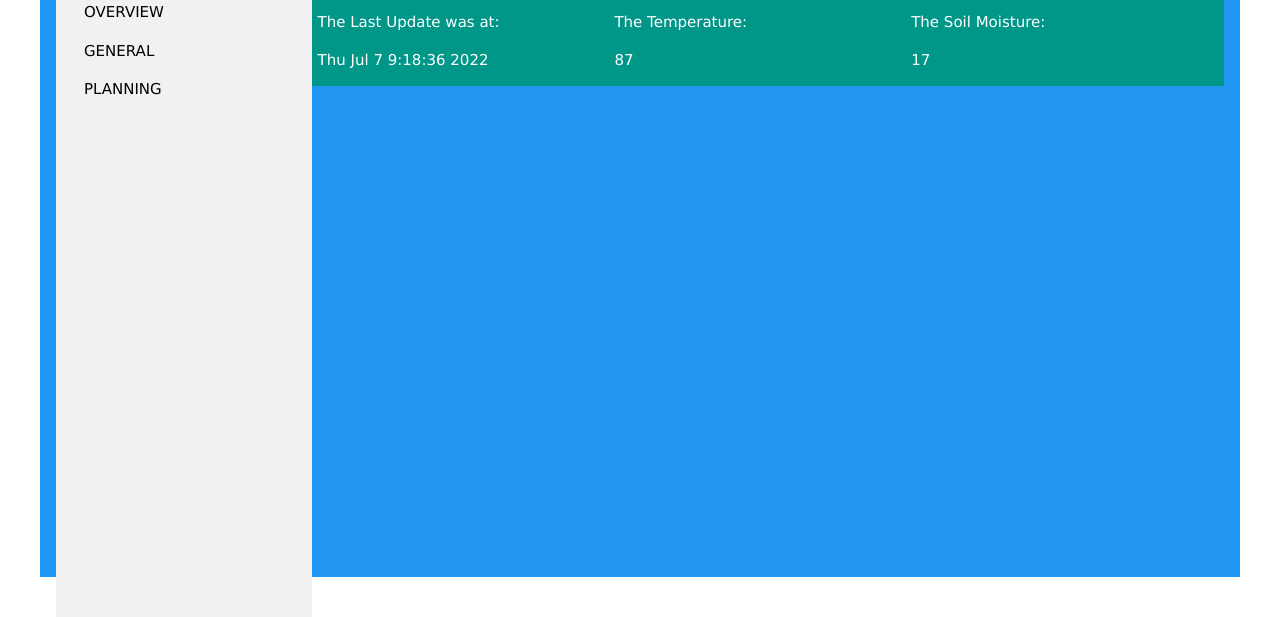
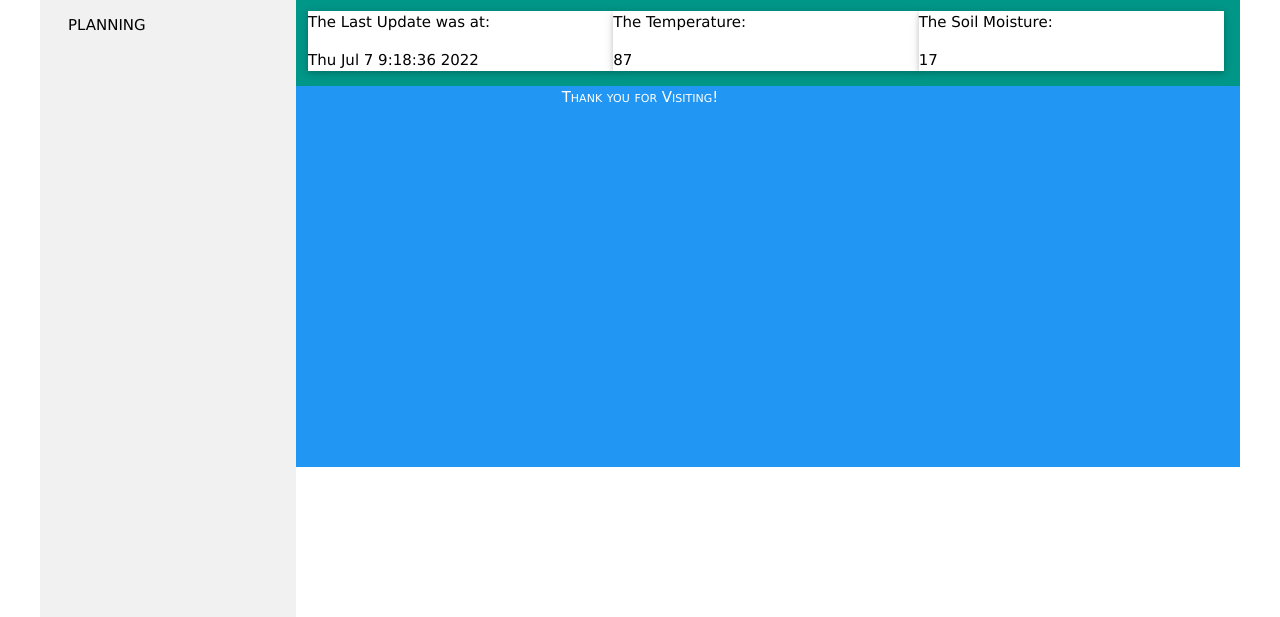
Before and after one commit to Aftershock06/NorthGarden, a plain HTML site: page index.html in a window 1280 px wide. Shown: the part 183-800 px from the top of the page. Drawn offline with nearby package versions, Linux system fonts and the light colour scheme.

Commit message:
Morning Updates to the files for the site

```diff
--- a/css/main.css
+++ b/css/main.css
@@ -4,11 +4,11 @@
 html, body{
     background-color: white;
     padding: 20px;
-	height: 100%;
+	height: 600px;
 }
 
 .full-height {
-	height: 100%;
+	height: 600px;
 }
 /*
 .container {
@@ -40,16 +40,11 @@ html, body{
 .main {
 	margin-left:20%;
 }
+  */
 
  .footer {
     font-size: 1em;
     font-variant: small-caps;
     text-align: center;
-    grid-column-start: 1;
-    grid-column-end: -1;
-    color: rgb(32, 32, 32);
+    color: #FFF;
  }
-
-h1{
-    color: black;
-}*/
--- a/index.html
+++ b/index.html
@@ -38,15 +38,12 @@
 
     </script>
 
-    <div class="w3-container w3-blue full-height">
-		<div class="header">
-			<h1>North Garden</h1>
-		</div>
+    <div class="w3-blue full-height">
+
 		<!--- SideBar --->
-			<div class="w3-sidebar w3-light-grey w3-bar-block"
+			<div class="w3-sidebar w3-light-grey w3-bar-block full-height"
 				 style="width: 20%;
-						padding: 12px;
-						height: 100%; ">
+						padding: 12px;">
 
 				<h4>DASHBOARD</h4>
   					<a href="#" class="w3-bar-item w3-button">OVERVIEW</a>
@@ -55,20 +52,26 @@
 			</div>
 	<!--- Page Content --->
 	<div style = "margin-left:20%; padding-left: 12px">
+		<!--- Header Start --->
+		<div class="header">
+			<h1>&nbsp;North Garden</h1>
+		</div>
+		<!--- Header Stop--->
+		<!--- Page Content Start --->
 		<div class = "w3-container w3-teal w3-row">
-      		<h2>This is the Branch Family Garden</h2>
-            <div class= "w3-col s4">
+      		<!-- Title --> <h2>This is the Branch Family Garden</h2>
+            <!-- Card 1 --><div class= "w3-col s4">
+				<div class="w3-card w3-white">
                   <p> The Last Update was at: </p>
-				<p id="time"> -- </p> </div>
-			<div class = "w3-col s4">
+					<p id="time"> -- </p> </div></div>
+			<!--- Card 2 --><div class = "w3-col s4">
+				<div class="w3-card w3-white">
              	<p>The Temperature:</p>
-				<p id = "temp"> -- </p></div>
-                 <div class ="w3-col s4">
+					<p id = "temp"> -- </p></div></div>
+             <!-- Card 3 --> <div class ="w3-col s4">
+				<div class="w3-card w3-white">
               <p>The Soil Moisture: </p>
-                    <p id="soil">--</p>
-                </tr>
-                </table>
-				</div>
+					<p id="soil">--</p></div></div>
 		</div><!--- End of Container --->
 	</div>
 	<!--- Footer --->
```
